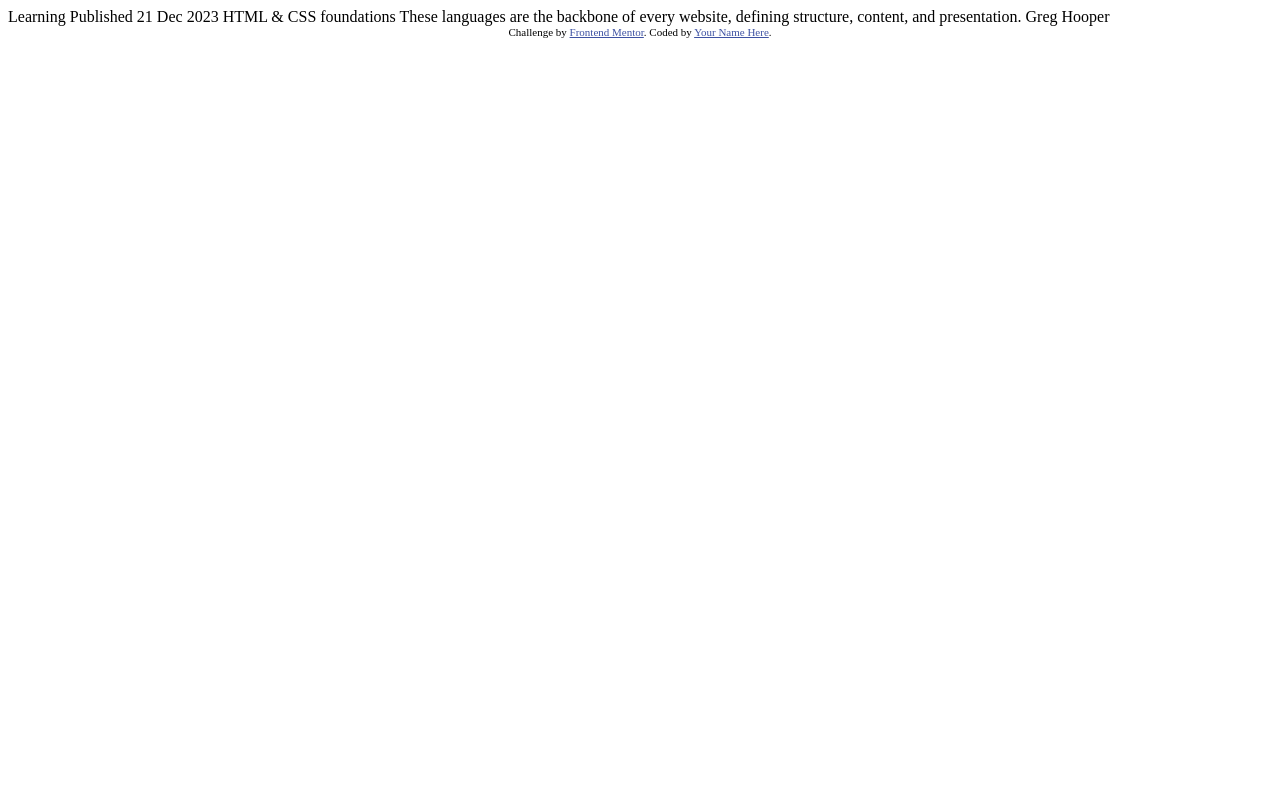
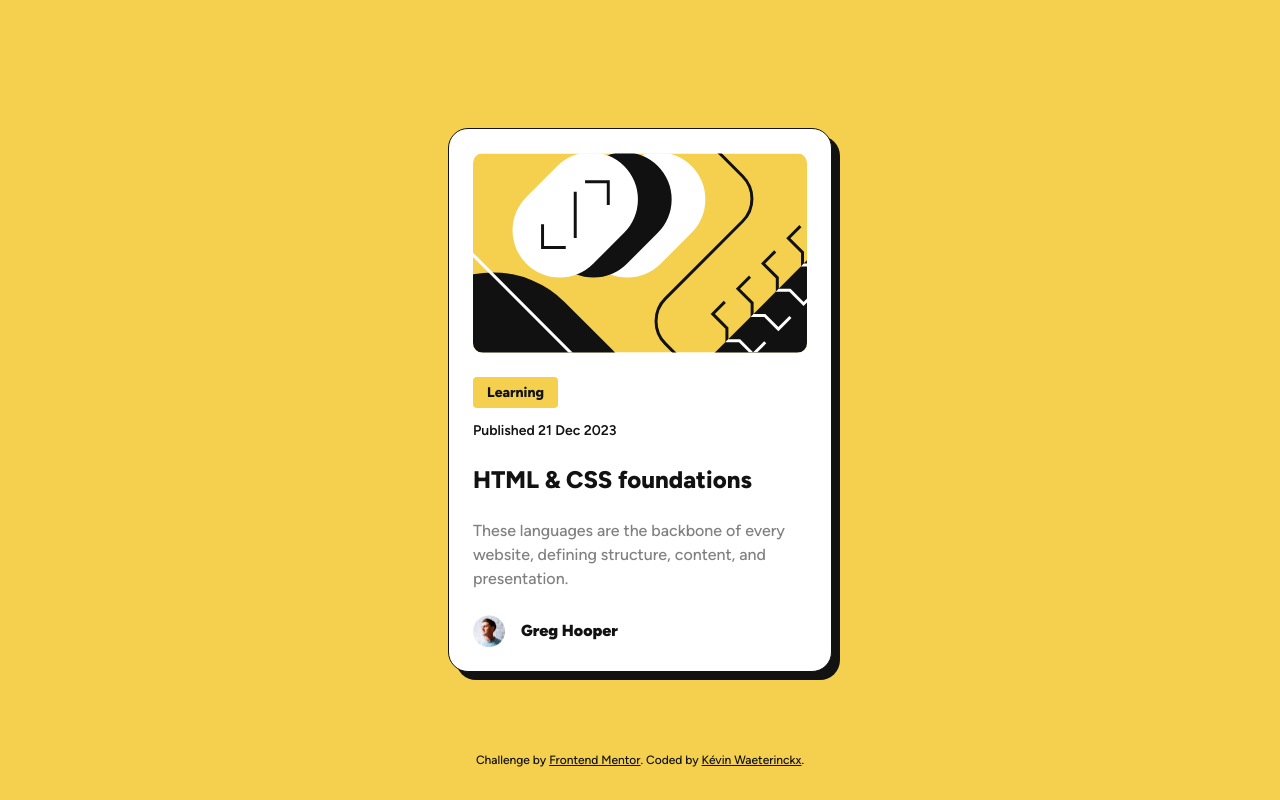
Before and after one commit to kwaeterinckx/FrontentMentorChallenge-BlogPreviewCard, a plain HTML site: page index.html in a window 1280 px wide. Drawn offline with Linux system fonts and the light colour scheme.

Commit message:
Final version

```diff
--- a/index.html
+++ b/index.html
@@ -1,34 +1,58 @@
 <!DOCTYPE html>
 <html lang="en">
+
 <head>
   <meta charset="UTF-8">
-  <meta name="viewport" content="width=device-width, initial-scale=1.0"> <!-- displays site properly based on user's device -->
+  <meta name="viewport" content="width=device-width, initial-scale=1.0">
+  <!-- displays site properly based on user's device -->
 
   <link rel="icon" type="image/png" sizes="32x32" href="./assets/images/favicon-32x32.png">
 
   <title>Frontend Mentor | Blog preview card</title>
 
-  <!-- Feel free to remove these styles or customise in your own stylesheet 👍 -->
-  <style>
-    .attribution { font-size: 11px; text-align: center; }
-    .attribution a { color: hsl(228, 45%, 44%); }
-  </style>
+  <!-- Stylesheets -->
+  <link rel="stylesheet" href="./styles/font-faces.css">
+  <link rel="stylesheet" href="./styles/custom-properties.css">
+  <link rel="stylesheet" href="./styles/style.css">
+  <link rel="stylesheet" href="./styles/media-queries.css">
 </head>
+
 <body>
 
-  Learning
+  <main class="main__container">
+    <!-- Blog card -->
+    <article class="blog__article">
+      <!-- Blog header -->
+      <header class="blog__header">
+        <!-- Header image -->
+        <img src="./assets/images/illustration-article.svg" alt="" class="blog__header__img">
+        <!-- Header tag list -->
+        <ul class="blog__tag__list">
+          <li class="blog__tag__item"><a href="#" class="blog__tag__link">Learning</a></li>
+        </ul>
+        <!-- Header publication date -->
+        <p class="blog__pub-date">Published <time datetime="2023-12-21">21 Dec 2023</time></p>
+        <!-- Header blog title -->
+        <h1 class="blog__title"><a href="#" class="blog__title__link">HTML &amp; CSS foundations</a></h1>
+      </header>
+      <!-- Blog content -->
+      <section class="blog__content">
+        <p class="blog__content__intro">These languages are the backbone of every website, defining structure, content,
+          and presentation.</p>
+      </section>
+      <!-- Blog footer -->
+      <footer class="blog__footer">
+        <img src="./assets/images/image-avatar.webp" alt="Profile picture of the author of the blog article."
+          class="blog__footer__img">
+        <p class="blog__footer__author">Greg Hooper</p>
+      </footer>
+    </article>
+  </main>
 
-  Published 21 Dec 2023
+  <footer class="attribution">
+    Challenge by <a href="https://www.frontendmentor.io?ref=challenge" target="_blank">Frontend Mentor</a>.
+    Coded by <a href="https://www.frontendmentor.io/profile/kwaeterinckx">Kévin Waeterinckx</a>.
+  </footer>
+</body>
 
-  HTML & CSS foundations
-
-  These languages are the backbone of every website, defining structure, content, and presentation.
-
-  Greg Hooper
-
-  <div class="attribution">
-    Challenge by <a href="https://www.frontendmentor.io?ref=challenge" target="_blank">Frontend Mentor</a>.
-    Coded by <a href="#">Your Name Here</a>.
-  </div>
-</body>
 </html>
--- /dev/null
+++ b/styles/custom-properties.css
@@ -0,0 +1,14 @@
+:root {
+    /* Colors */
+    --clr-yellow: hsl(47, 88%, 63%);
+    --clr-white: hsl(0, 0%, 100%);
+    --clr-grey: hsl(0, 0%, 50%);
+    --clr-black: hsl(0, 0%, 7%);
+
+    /* Font families */
+    --ff-figtree: "Figtree", sans-serif;
+
+    /* Font sizes */
+    --fs-html: 14px;
+    --fs-body: 1rem;
+}
--- /dev/null
+++ b/styles/font-faces.css
@@ -0,0 +1,5 @@
+/* Figtree */
+@font-face {
+    font-family: "Figtree";
+    src: url(../assets/fonts/Figtree-VariableFont_wght.ttf);
+}
--- /dev/null
+++ b/styles/media-queries.css
@@ -0,0 +1,5 @@
+@media (width >=432px) {
+    :root {
+        --fs-html: 16px;
+    }
+}
--- /dev/null
+++ b/styles/style.css
@@ -0,0 +1,148 @@
+/* Initial setup */
+*,
+*::before,
+*::after {
+    box-sizing: border-box;
+    margin: 0;
+    padding: 0;
+}
+
+img {
+    display: block;
+    max-width: 100%;
+}
+
+ul {
+    list-style: none;
+}
+
+/* Custom styling */
+html {
+    font-size: var(--fs-html);
+}
+
+body {
+    background-color: var(--clr-yellow);
+    font-family: var(--ff-figtree);
+    font-size: var(--fs-body);
+    font-variation-settings: "wght" 500;
+    color: var(--clr-black);
+    line-height: 1.5;
+}
+
+/* Utility classes */
+
+/* Main */
+.main__container {
+    display: grid;
+    height: 100vh;
+    place-items: center;
+}
+
+/* Blog card */
+.blog__article {
+    max-width: 384px;
+    margin: 24px;
+    padding: 24px;
+    background-color: var(--clr-white);
+    border: 1px solid var(--clr-black);
+    border-radius: 20px;
+    box-shadow: 8px 8px 0 var(--clr-black);
+    transition: box-shadow 250ms ease;
+}
+
+.blog__article:has(.blog__title__link:is(:hover, :focus-visible)) {
+    box-shadow: 17px 17px 0 var(--clr-black);
+}
+
+/* Blog header */
+
+/* Blog header image */
+.blog__header__img {
+    border-radius: 10px;
+}
+
+/* Header tag list */
+.blog__tag__list {
+    display: flex;
+    flex-wrap: wrap;
+    gap: .5rem;
+    margin-block: 1.5rem 1rem;
+}
+
+.blog__tag__link {
+    text-decoration: none;
+    font-size: .875rem;
+    font-variation-settings: "wght" 800;
+    color: var(--clr-black);
+    line-height: 2.25em;
+    display: block;
+    background-color: var(--clr-yellow);
+    padding-inline: 1em;
+    border-radius: .25rem;
+}
+
+.blog__tag__link:is(:hover, :focus-visible) {
+    color: var(--clr-yellow);
+    background-color: var(--clr-black);
+}
+
+/* Header publication date */
+.blog__pub-date {
+    font-size: .875rem;
+    font-variation-settings: "wght" 600;
+    line-height: 1;
+}
+
+/* Header blog title */
+.blog__title {
+    font-size: 1.5rem;
+    margin-block: 1em .85em;
+    font-variation-settings: "wght" 800;
+}
+
+.blog__title__link {
+    text-decoration: none;
+    color: var(--clr-black);
+}
+
+.blog__title__link:is(:hover, :focus-visible) {
+    color: var(--clr-yellow);
+}
+
+/* Blog content */
+.blog__content__intro {
+    color: var(--clr-grey);
+}
+
+/* Blog footer */
+.blog__footer {
+    display: flex;
+    gap: 1rem;
+    align-items: center;
+    justify-content: flex-start;
+    margin-top: 1.5rem;
+}
+
+.blog__footer__img {
+    width: 32px;
+    aspect-ratio: 1 / 1;
+}
+
+.blog__footer__author {
+    font-variation-settings: "wght" 900;
+}
+
+/* Footer attribution */
+.attribution {
+    position: absolute;
+    inset: auto 0 0 0;
+    font-size: .75rem;
+    line-height: 5rem;
+    color: var(--clr-black);
+    text-align: center;
+}
+
+.attribution a {
+    color: var(--clr-black);
+}
```
Also changed, not shown: screenshots/mobile-version-hover.jpeg (added), screenshots/mobile-version.jpeg (added), 2 other files.
